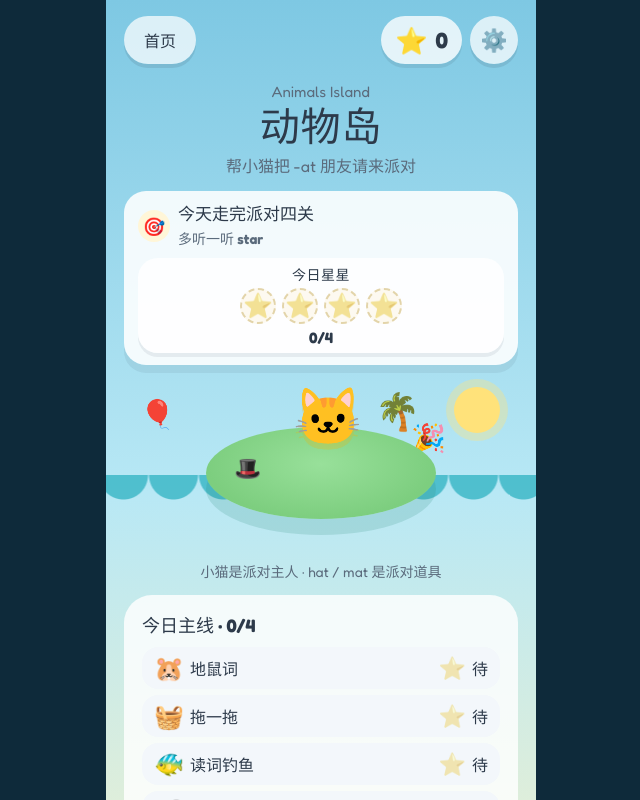
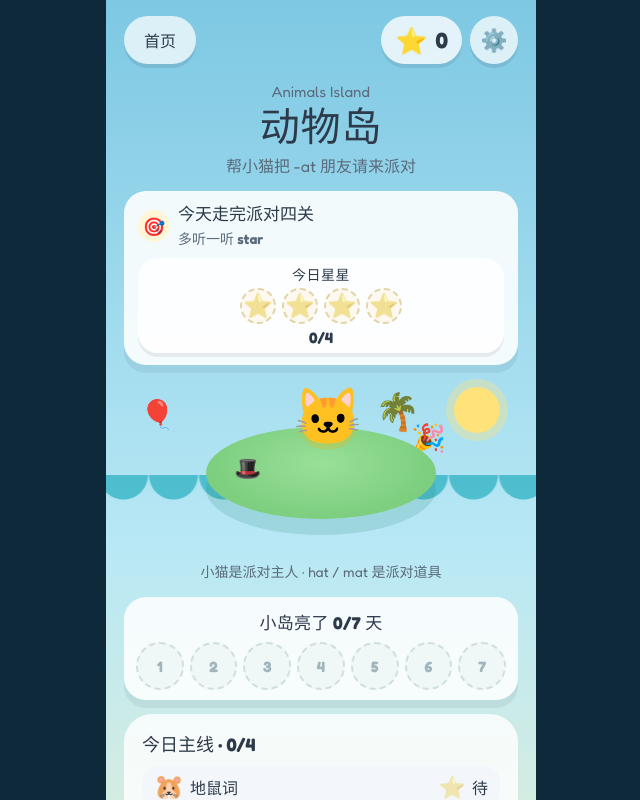
Before and after one commit to sung1011/idea_nb_en, a Vue app: page /#/animal-island in a window 1280 px wide. Shown: the top 800 px of the page, without its empty margins (319-959 px from the left). Built offline with nearby package versions, Linux system fonts and the light colour scheme; what @vueuse/gesture would draw is missing.

Commit message:
feat: animals island 7-day progress cells
Co-authored-by: tickles <sung1011@users.noreply.github.com>

```diff
--- /dev/null
+++ b/src/components/islandDayCells.vue
@@ -0,0 +1,164 @@
+<script setup lang="ts">
+import { computed, nextTick, onMounted, ref, watch } from 'vue'
+import { tweenCelebrate, tweenPulse } from '../composables/useMotion'
+import { ISLAND_DAY_CAP, useProgress } from '../composables/useProgress'
+
+const props = withDefaults(
+  defineProps<{
+    celebrateOnGain?: boolean
+  }>(),
+  {
+    celebrateOnGain: true,
+  },
+)
+
+const { lifetime, today } = useProgress()
+
+const cap = ISLAND_DAY_CAP
+const litDays = computed(() => {
+  const n = Math.max(0, Math.floor(lifetime.animalsIslandDays))
+  return Math.min(cap, n)
+})
+const full = computed(() => litDays.value >= cap)
+const labelText = computed(() => `小岛亮了 ${litDays.value}/${cap} 天`)
+const teaserText = '小岛天天都亮啦，明天还来玩'
+const slots = computed(() =>
+  Array.from({ length: cap }, (_, index) => ({
+    index,
+    day: index + 1,
+    filled: index < litDays.value,
+  })),
+)
+
+const popping = ref<number | null>(null)
+const cellMap = new Map<number, HTMLElement>()
+
+function bindCell(el: Element | null, index: number) {
+  if (el instanceof HTMLElement) cellMap.set(index, el)
+  else cellMap.delete(index)
+}
+
+async function celebrateCell(index: number) {
+  popping.value = index
+  await nextTick()
+  const el = cellMap.get(index)
+  if (el) {
+    await Promise.all([tweenCelebrate(el), tweenPulse(el)])
+  }
+  if (popping.value === index) popping.value = null
+}
+
+watch(litDays, async (next, prev) => {
+  if (!props.celebrateOnGain) return
+  if (typeof prev !== 'number' || next <= prev) return
+  const just = next - 1
+  if (just < 0) return
+  await celebrateCell(just)
+})
+
+onMounted(() => {
+  if (!props.celebrateOnGain || litDays.value <= 0) return
+  if (!today.completed) return
+  void celebrateCell(litDays.value - 1)
+})
+</script>
+
+<template>
+  <div
+    class="island-days"
+    :class="{ full }"
+    data-island-day-cells
+    :aria-label="labelText"
+    aria-live="polite"
+  >
+    <p class="island-days-label">{{ labelText }}</p>
+    <div class="island-days-row" role="list">
+      <span
+        v-for="slot in slots"
+        :key="slot.day"
+        :ref="(el) => bindCell(el as Element | null, slot.index)"
+        class="cell"
+        :class="{ on: slot.filled, pop: popping === slot.index }"
+        :data-island-day-slot="slot.filled ? 'filled' : 'empty'"
+        :data-island-day="slot.day"
+        role="listitem"
+        :aria-label="slot.filled ? `第 ${slot.day} 天亮了` : `第 ${slot.day} 天还没亮`"
+      >
+        <span class="cell-face" aria-hidden="true">{{ slot.filled ? '☀️' : slot.day }}</span>
+      </span>
+    </div>
+    <p v-if="full" class="island-days-teaser">{{ teaserText }}</p>
+  </div>
+</template>
+
+<style scoped>
+.island-days {
+  width: 100%;
+  padding: 12px 12px 10px;
+  border-radius: 22px;
+  background: rgba(255, 255, 255, 0.86);
+  box-shadow: 0 8px 0 rgba(45, 58, 74, 0.08);
+}
+
+.island-days.full {
+  background: linear-gradient(180deg, #fff6d0 0%, #fffdf3 72%);
+  box-shadow: 0 8px 0 rgba(244, 180, 0, 0.18);
+}
+
+.island-days-label {
+  margin: 0 0 8px;
+  text-align: center;
+  font-size: 17px;
+  font-weight: 800;
+  letter-spacing: 0.02em;
+}
+
+.island-days-row {
+  display: grid;
+  grid-template-columns: repeat(7, minmax(0, 1fr));
+  gap: 6px;
+  align-items: center;
+}
+
+.cell {
+  display: grid;
+  place-items: center;
+  aspect-ratio: 1;
+  min-height: 38px;
+  border-radius: 50%;
+  background: #eef6f4;
+  border: 2px dashed #c5d8d2;
+  color: #8aa0aa;
+  font-size: 15px;
+  font-weight: 800;
+  line-height: 1;
+  opacity: 0.78;
+}
+
+.cell.on {
+  background: #ffe27a;
+  border: 2px solid #f4b400;
+  color: var(--ink);
+  font-size: 20px;
+  filter: none;
+  opacity: 1;
+  box-shadow: 0 4px 0 rgba(244, 180, 0, 0.28);
+}
+
+.cell.pop {
+  animation: popin 0.45s ease;
+}
+
+.cell-face {
+  display: grid;
+  place-items: center;
+}
+
+.island-days-teaser {
+  margin: 8px 0 0;
+  text-align: center;
+  font-size: 14px;
+  font-weight: 700;
+  color: var(--ok);
+}
+</style>
--- a/src/views/animalIslandView.vue
+++ b/src/views/animalIslandView.vue
@@ -2,6 +2,7 @@
 import { computed, onMounted, ref } from 'vue'
 import { useRouter } from 'vue-router'
 import bigButton from '../components/bigButton.vue'
+import islandDayCells from '../components/islandDayCells.vue'
 import settingsButton from '../components/settingsButton.vue'
 import starBar from '../components/starBar.vue'
 import todayGoalBar from '../components/todayGoalBar.vue'
@@ -96,6 +97,8 @@ onMounted(() => {
     </div>
 
     <p class="host-line center">小猫是派对主人 · hat / mat 是派对道具</p>
+
+    <island-day-cells class="island-days-bar" />
 
     <div class="card progress-card">
       <p ref="progressEl" class="progress-title">今日主线 · {{ gatesDone }}/{{ gateTotal }}</p>
@@ -250,6 +253,10 @@ onMounted(() => {
   color: var(--muted);
 }
 
+.island-days-bar {
+  margin: 2px 0 4px;
+}
+
 .progress-card {
   margin-top: auto;
 }
```
Also changed, not shown: doc/mvp.md (+13 -3 lines), 1 other file (tests, documents, lock files or other folders).
